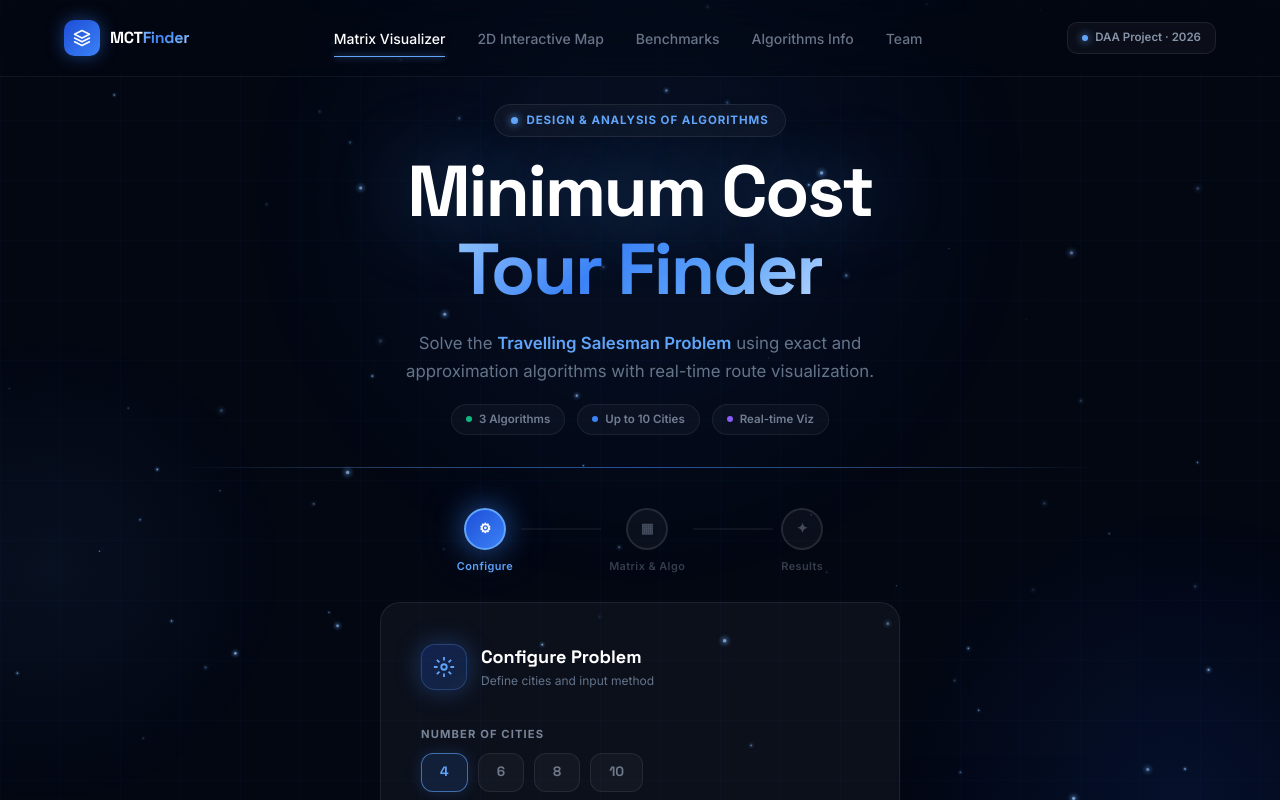
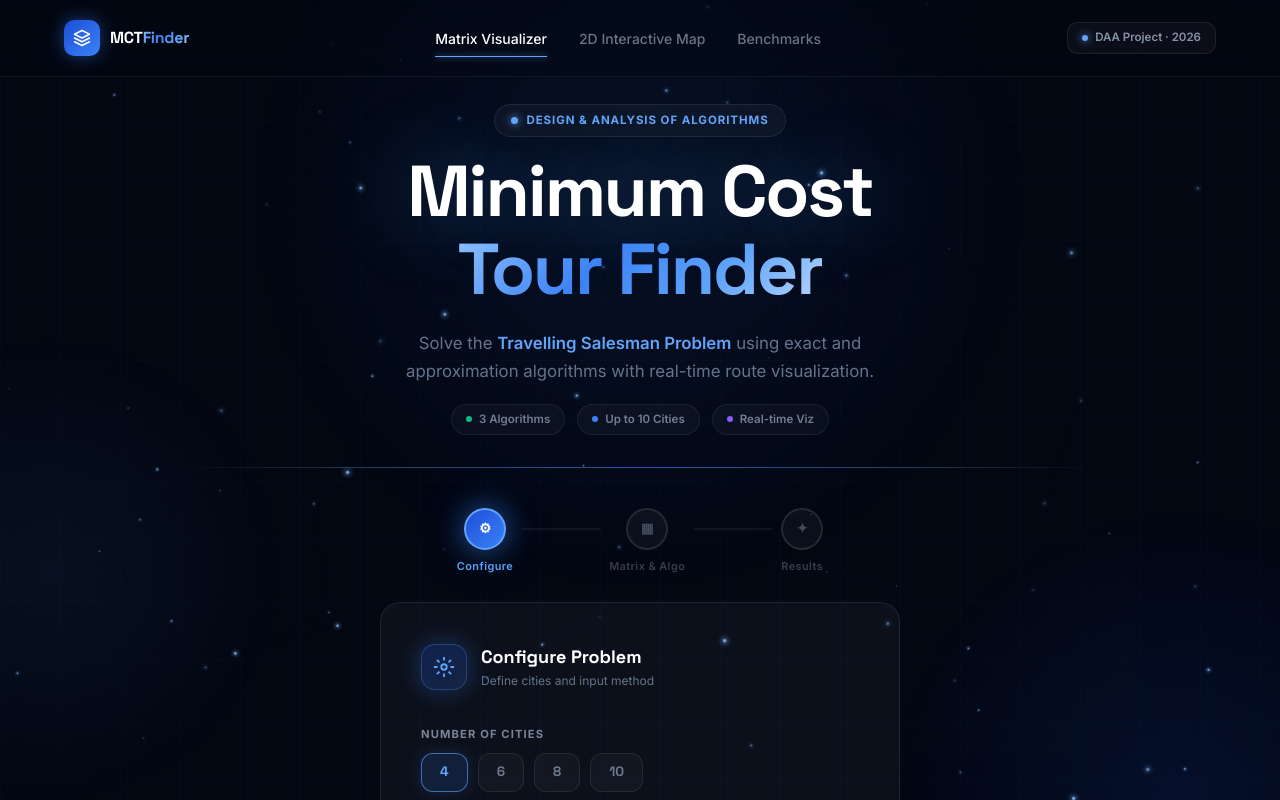
Before and after one commit to Rishi799/MINIMUM-COST-TOUR-FINDER, a React (Vite) app: page / in a window 1280 px wide. Shown: the top 800 px of the page. Built offline with nearby package versions, Linux system fonts and the light colour scheme.

Commit message:
clean: remove references to Info and Team components in App.jsx

```diff
--- a/src/App.jsx
+++ b/src/App.jsx
@@ -2,8 +2,7 @@ import { useEffect, useRef, useState, useCallback } from 'react'
 import { runHeldKarp, runBranchAndBound, runChristofides, generateRandomMatrix, cityLabel } from './algorithms'
 import CanvasMap from './components/CanvasMap'
 import BenchmarksTab from './components/BenchmarksTab'
-import AlgorithmsInfo from './components/AlgorithmsInfo'
-import TeamTab from './components/TeamTab'
+
 
 // ═══════════════════════════════════════════════════════════════════════════════
 // ANIMATED COUNTER HOOK
@@ -134,8 +133,6 @@ function Navbar({ activeTab, setActiveTab }) {
     { id: 'visualizer', label: 'Matrix Visualizer' },
     { id: 'canvas-map', label: '2D Interactive Map' },
     { id: 'benchmarks', label: 'Benchmarks' },
-    { id: 'algorithms-info', label: 'Algorithms Info' },
-    { id: 'team', label: 'Team' },
   ]
   return (
     <nav style={{
@@ -1303,14 +1300,6 @@ export default function App() {
               {activeTab === 'benchmarks' && (
                 <BenchmarksTab />
               )}
-
-              {activeTab === 'algorithms-info' && (
-                <AlgorithmsInfo />
-              )}
-
-              {activeTab === 'team' && (
-                <TeamTab />
-              )}
             </div>
 
             {/* Footer */}
```
